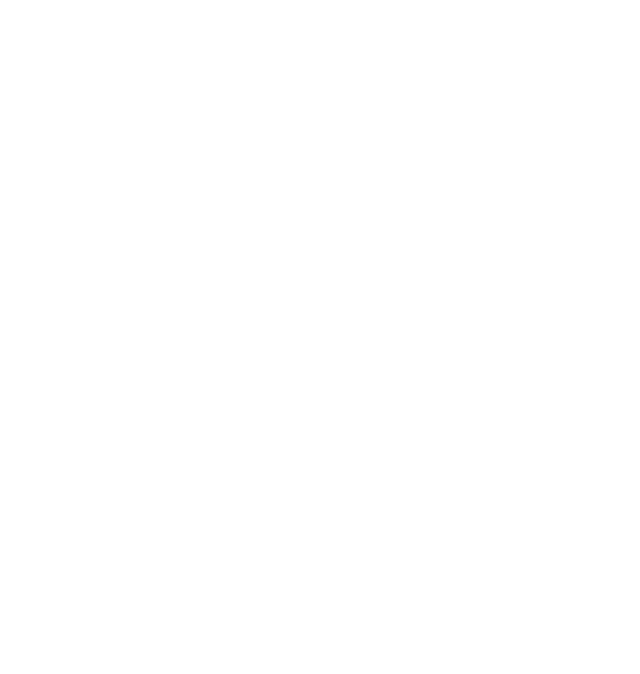
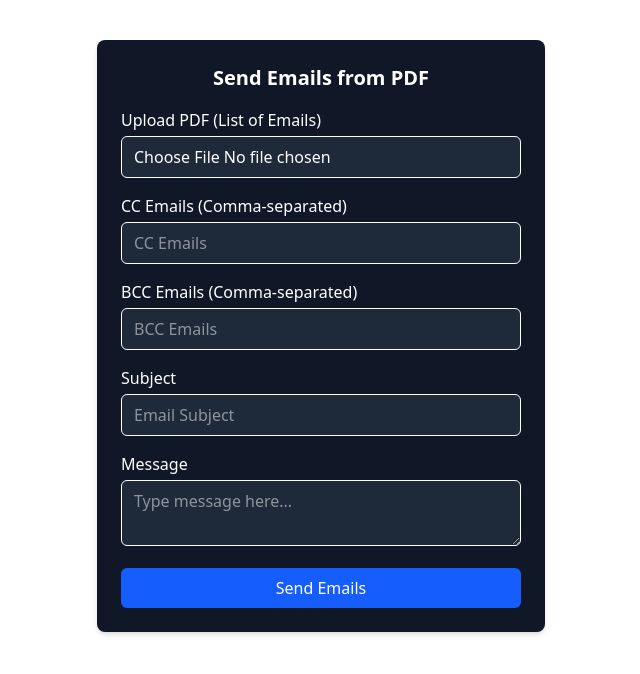
Before and after one commit to manjeetexe/Mail, a React (Vite) app in the folder Client/: page /bulkmailer in a window 1280 px wide. Before the commit this address had no page. Shown: the top 674 px of the page, without its empty margins (319-959 px from the left). Built offline with nearby package versions, Linux system fonts and the light colour scheme.

Commit message:
app core structured is done

```diff
--- a/Client/src/App.jsx
+++ b/Client/src/App.jsx
@@ -2,6 +2,7 @@
 import { BrowserRouter as Router, Routes, Route, Link } from "react-router-dom";
 import Home from './page/Home'
 import Validator from './page/Validator'
+import Bulkmailer from './page/BulkMailer'
 
 
 
@@ -11,6 +12,7 @@
       <Routes>
         <Route path="/" element={<Home />} />
         <Route path="/validator" element={<Validator />} />
+        <Route path="/bulkmailer" element={<Bulkmailer />} />
       </Routes>
     </Router>
   )
--- /dev/null
+++ b/Client/src/page/BulkMailer.jsx
@@ -0,0 +1,83 @@
+import { useState } from "react";
+import axios from "axios";
+
+const SponsorForm = () => {
+  const [pdfFile, setPdfFile] = useState(null);
+  const [cc, setCc] = useState("");
+  const [bcc, setBcc] = useState("");
+  const [subject, setSubject] = useState("");
+  const [message, setMessage] = useState("");
+  const [loading, setLoading] = useState(false);
+  const [status, setStatus] = useState("");
+
+  const handleFileChange = (e) => {
+    setPdfFile(e.target.files[0]);
+  };
+
+  const handleSubmit = async (e) => {
+    e.preventDefault();
+    if (!pdfFile) return alert("Please upload a PDF file.");
+
+    setLoading(true);
+    setStatus("");
+
+    const formData = new FormData();
+    formData.append("pdf", pdfFile);
+    formData.append("cc", cc);
+    formData.append("bcc", bcc);
+    formData.append("subject", subject);
+    formData.append("message", message);
+
+    try {
+      const response = await axios.post("http://localhost:8000/api/send-mail-bulk", formData, {
+        headers: { "Content-Type": "multipart/form-data" },
+      });
+
+      setStatus(response.data.success);
+    } catch (error) {
+      setStatus("Error sending email.");
+    } finally {
+      setLoading(false);
+    }
+  };
+
+  return (
+    <div className="max-w-md mx-auto p-6 mt-10 bg-gray-900 text-white rounded-lg shadow-md">
+      <h2 className="text-xl font-semibold mb-4 text-center">Send Emails from PDF</h2>
+      <form onSubmit={handleSubmit} className="space-y-4">
+        <div>
+          <label className="block font-medium mb-1">Upload PDF (List of Emails)</label>
+          <input type="file" accept="application/pdf" onChange={handleFileChange} required className="w-full px-3 py-2 border rounded-md bg-gray-800 text-white" />
+        </div>
+
+        <div>
+          <label className="block font-medium mb-1">CC Emails (Comma-separated)</label>
+          <input type="text" value={cc} onChange={(e) => setCc(e.target.value)} className="w-full px-3 py-2 border rounded-md bg-gray-800 text-white" placeholder="CC Emails" />
+        </div>
+
+        <div>
+          <label className="block font-medium mb-1">BCC Emails (Comma-separated)</label>
+          <input type="text" value={bcc} onChange={(e) => setBcc(e.target.value)} className="w-full px-3 py-2 border rounded-md bg-gray-800 text-white" placeholder="BCC Emails" />
+        </div>
+
+        <div>
+          <label className="block font-medium mb-1">Subject</label>
+          <input type="text" value={subject} onChange={(e) => setSubject(e.target.value)} required className="w-full px-3 py-2 border rounded-md bg-gray-800 text-white" placeholder="Email Subject" />
+        </div>
+
+        <div>
+          <label className="block font-medium mb-1">Message</label>
+          <textarea value={message} onChange={(e) => setMessage(e.target.value)} required className="w-full px-3 py-2 border rounded-md bg-gray-800 text-white" placeholder="Type message here..." />
+        </div>
+
+        <button type="submit" className="w-full bg-blue-600 text-white py-2 rounded-md hover:bg-blue-700 disabled:bg-gray-500" disabled={loading}>
+          {loading ? "Sending..." : "Send Emails"}
+        </button>
+      </form>
+
+      {status && <p className="mt-4 text-center text-green-400">{status}</p>}
+    </div>
+  );
+};
+
+export default SponsorForm;
```
Also changed, not shown: 2 other files (tests, documents, lock files or other folders).
